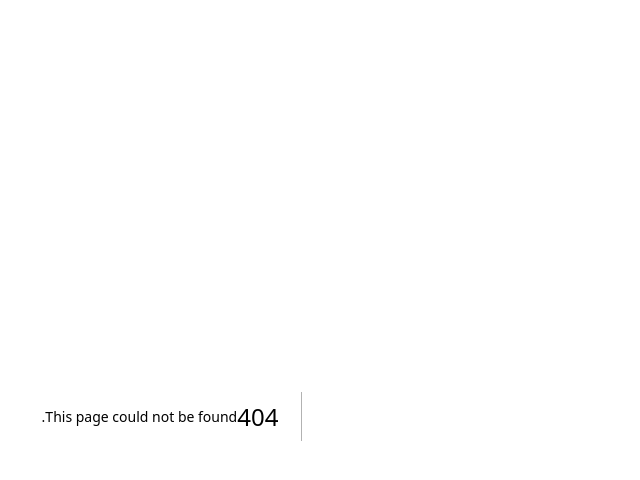
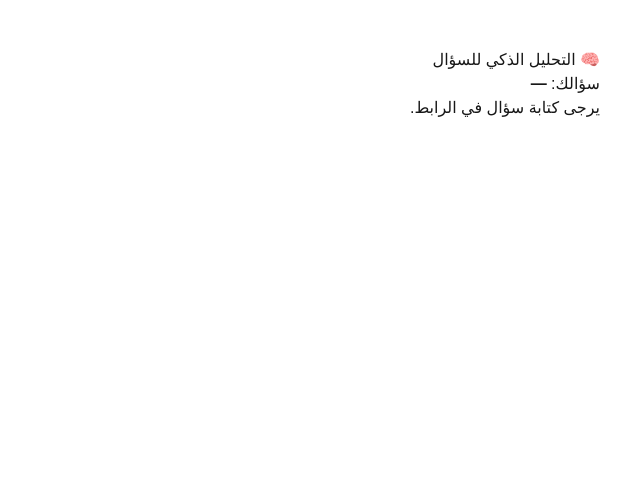
Before and after one commit to nawahtkui/ai-sports-content-generator, a Next.js app: page /ask in a window 1280 px wide. Before the commit this address had no page. Shown: the top 480 px of the page, without its empty margins (458-1098 px from the left). Built offline with nearby package versions, Linux system fonts and the light colour scheme.

Commit message:
feat: smart insights pages + internal analysis API

```diff
--- /dev/null
+++ b/app/api/analyze/route.ts
@@ -0,0 +1,31 @@
+import { NextResponse } from "next/server";
+import matches from "../../../data/matches.json";
+
+export async function GET(request: Request) {
+  const { searchParams } = new URL(request.url);
+  const query = searchParams.get("query")?.toLowerCase() || "";
+
+  if (!query) {
+    return NextResponse.json({ error: "Missing query" }, { status: 400 });
+  }
+
+  const relatedMatches = matches.filter(
+    m =>
+      m.home.toLowerCase().includes(query) ||
+      m.away.toLowerCase().includes(query)
+  );
+
+  const wins = relatedMatches.filter(m => {
+    const [h, a] = m.score.split("-").map(Number);
+    if (m.home.toLowerCase().includes(query)) return h > a;
+    if (m.away.toLowerCase().includes(query)) return a > h;
+    return false;
+  });
+
+  return NextResponse.json({
+    query,
+    totalMatches: relatedMatches.length,
+    wins: wins.length,
+    matches: relatedMatches
+  });
+}
--- /dev/null
+++ b/app/ask/page.tsx
@@ -0,0 +1,72 @@
+import matches from "../../data/matches.json";
+
+function analyzeQuery(query: string) {
+  const q = query.toLowerCase();
+
+  const relatedMatches = matches.filter(
+    m =>
+      m.home.toLowerCase().includes(q) ||
+      m.away.toLowerCase().includes(q)
+  );
+
+  const wins = relatedMatches.filter(m => {
+    const [h, a] = m.score.split("-").map(Number);
+    if (m.home.toLowerCase().includes(q)) return h > a;
+    if (m.away.toLowerCase().includes(q)) return a > h;
+    return false;
+  });
+
+  return {
+    total: relatedMatches.length,
+    wins: wins.length,
+    matches: relatedMatches
+  };
+}
+
+export default function AskPage({ searchParams }: { searchParams: { query?: string } }) {
+  const query = searchParams?.query || "";
+  const data = query ? analyzeQuery(query) : null;
+
+  return (
+    <main style={{ padding: "2rem", maxWidth: "900px", margin: "0 auto", fontFamily: "sans-serif" }}>
+      <h1>🧠 التحليل الذكي للسؤال</h1>
+
+      <p>
+        سؤالك: <strong>{query || "—"}</strong>
+      </p>
+
+      {!query && <p>يرجى كتابة سؤال في الرابط.</p>}
+
+      {data && (
+        <>
+          <section style={{ marginTop: "1.5rem" }}>
+            <h2>📊 الخلاصة</h2>
+            <p>
+              تم العثور على <strong>{data.total}</strong> مباريات مرتبطة بالسؤال،
+              منها <strong>{data.wins}</strong> انتصارات.
+            </p>
+          </section>
+
+          <section style={{ marginTop: "2rem" }}>
+            <h2>📄 المباريات</h2>
+            <ul style={{ lineHeight: "2" }}>
+              {data.matches.map(m => (
+                <li key={m.slug}>
+                  <strong>{m.home} ضد {m.away}</strong> — {m.date} — {m.score}
+                </li>
+              ))}
+            </ul>
+          </section>
+
+          <section style={{ marginTop: "2rem" }}>
+            <h2>📝 التحليل السردي</h2>
+            <p style={{ lineHeight: "1.8" }}>
+              يظهر من البيانات أن "{query}" كان حاضرًا في عدد ملحوظ من المباريات،
+              مع نتائج تعكس مستوى الأداء والتنافس عبر المواسم المختلفة.
+            </p>
+          </section>
+        </>
+      )}
+    </main>
+  );
+}
--- /dev/null
+++ b/app/insights/[query]/page.tsx
@@ -0,0 +1,55 @@
+import matches from "../../../data/matches.json";
+import { notFound } from "next/navigation";
+
+interface Params {
+  params: { query: string };
+}
+
+export default function InsightPage({ params }: Params) {
+  const query = decodeURIComponent(params.query).toLowerCase();
+
+  const relatedMatches = matches.filter(
+    m =>
+      m.home.toLowerCase().includes(query) ||
+      m.away.toLowerCase().includes(query)
+  );
+
+  if (relatedMatches.length === 0) return notFound();
+
+  const wins = relatedMatches.filter(m => {
+    const [h, a] = m.score.split("-").map(Number);
+    if (m.home.toLowerCase().includes(query)) return h > a;
+    if (m.away.toLowerCase().includes(query)) return a > h;
+    return false;
+  });
+
+  return (
+    <main style={{ padding: "2rem", maxWidth: "900px", margin: "0 auto", fontFamily: "sans-serif" }}>
+      <h1>📊 تحليل {query}</h1>
+
+      <p>
+        تم العثور على <strong>{relatedMatches.length}</strong> مباريات،
+        منها <strong>{wins.length}</strong> انتصارات.
+      </p>
+
+      <section style={{ marginTop: "2rem" }}>
+        <h2>🧠 القراءة الذكية</h2>
+        <p style={{ lineHeight: "1.8" }}>
+          تشير البيانات إلى حضور واضح لـ "{query}" في المنافسات،
+          مع أداء يعكس مستوى تنافسي متنوع عبر المباريات المختلفة.
+        </p>
+      </section>
+
+      <section style={{ marginTop: "2rem" }}>
+        <h2>📄 المباريات</h2>
+        <ul style={{ lineHeight: "2" }}>
+          {relatedMatches.map(m => (
+            <li key={m.slug}>
+              <strong>{m.home} ضد {m.away}</strong> — {m.date} — {m.score}
+            </li>
+          ))}
+        </ul>
+      </section>
+    </main>
+  );
+}
```
